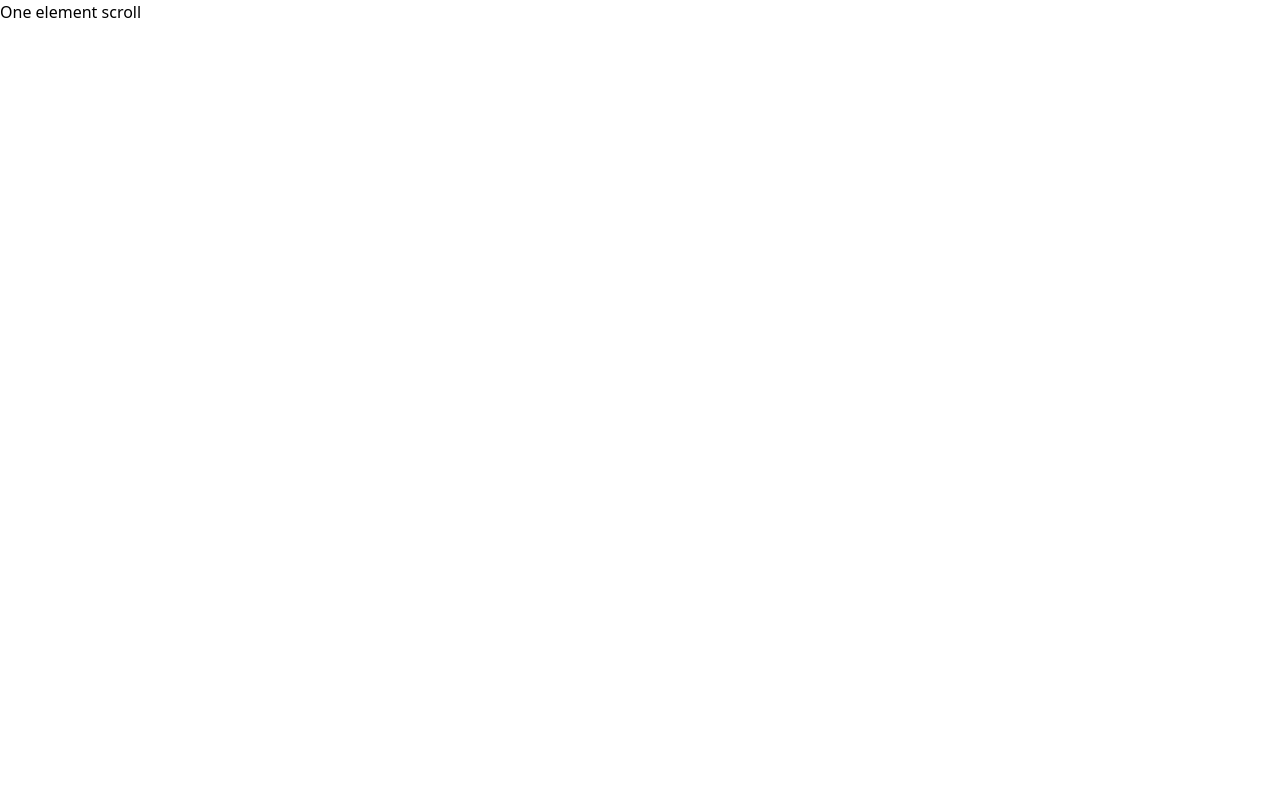
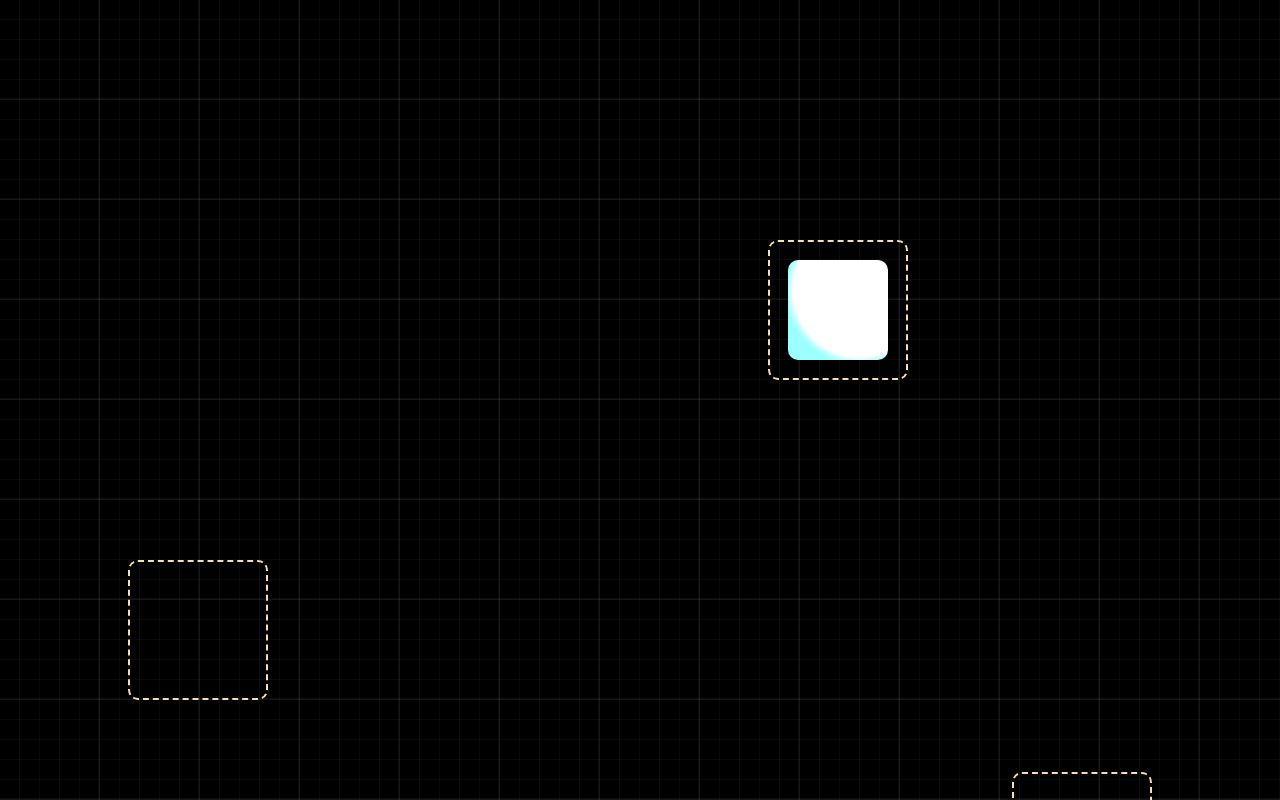
Before and after one commit to epenflow/demo, a Next.js app: page /one-element-scroll in a window 1280 px wide. Shown: the top 800 px of the page. Built offline with nearby package versions, Linux system fonts and the light colour scheme; grey boxes are pictures that could not be loaded.

Commit message:
create demo components

```diff
--- /dev/null
+++ b/src/app/one-element-scroll/_components/demo.css
@@ -0,0 +1,80 @@
+:root {
+	--gradient-texture: url("https://assets.codepen.io/16327/noise-e82662fe.png");
+	--gradient-blue: radial-gradient(
+		78.77% 78.77% at 71.71% 30.77%,
+		#f0fcff 0%,
+		#9bedff 67.21%,
+		#98ecff 76.04%,
+		#5be1ff 84.9%,
+		#00bae2 94.79%
+	);
+	--gradient-background: linear-gradient(
+			rgba(255, 255, 255, 0.05) 2px,
+			transparent 2px
+		),
+		linear-gradient(90deg, rgba(255, 255, 255, 0.05) 2px, transparent 2px),
+		linear-gradient(rgba(255, 255, 255, 0.04) 1px, transparent 1px),
+		linear-gradient(90deg, rgba(255, 255, 255, 0.04) 1px, transparent 1px);
+}
+body {
+	background-image: var(--gradient-background);
+	background-size: 100px 100px, 100px 100px, 20px 20px, 20px 20px;
+	background-position: -2px -2px, -2px -2px, -1px -1px, -1px -1px;
+	background-color: black;
+}
+.spacer {
+	width: 100%;
+	height: 20vh;
+	display: flex;
+	align-items: center;
+	justify-content: center;
+}
+.main {
+	position: relative;
+	height: 100vh;
+	min-height: 800px;
+}
+.content-container {
+	position: absolute;
+	width: 140px;
+	height: 140px;
+	display: flex;
+	align-items: center;
+	justify-content: center;
+	border: 2px dashed wheat;
+	border-radius: 10px;
+}
+.initial {
+	left: 60%;
+	top: 10%;
+}
+.box {
+	width: 100px;
+	height: 100px;
+	position: relative;
+	z-index: 10;
+	border-radius: 10px;
+}
+.gradient-blue {
+	background: var(--gradient-blue), var(--gradient-texture);
+	background-blend-mode: color-dodge;
+}
+.second {
+	left: 10%;
+	top: 50%;
+}
+.marker {
+	border-radius: 10px;
+}
+.second .marker {
+	width: 100px;
+	height: 100px;
+}
+.third {
+	right: 10%;
+	bottom: 3rem;
+}
+.third .marker {
+	width: 100px;
+	height: 100px;
+}
--- /dev/null
+++ b/src/app/one-element-scroll/_components/demo.tsx
@@ -0,0 +1,39 @@
+"use client";
+import dynamic from "next/dynamic";
+import React from "react";
+import "./demo.css";
+interface DemoProps {
+	containerRef: React.RefObject<HTMLElement | null>;
+}
+const Demo: React.NamedExoticComponent<DemoProps> = React.memo<DemoProps>(
+	({ containerRef }) => {
+		return (
+			<section ref={containerRef}>
+				<div className="spacer" />
+				<div className="main">
+					<div className="content-container initial">
+						<div className="box gradient-blue" />
+					</div>
+					<div className="content-container second">
+						<div className="marker" />
+					</div>
+					<div className="content-container third">
+						<div className="marker" />
+					</div>
+				</div>
+				<div className="spacer final" />
+			</section>
+		);
+	}
+);
+function DemoHOC<T extends object>(
+	Component: React.ComponentType<T & DemoProps>
+) {
+	function Base(props: T) {
+		const containerRef = React.useRef<HTMLElement | null>(null);
+
+		return <Component {...{ ...props, containerRef }} />;
+	}
+	return Base;
+}
+export default dynamic(() => Promise.resolve(DemoHOC(Demo)));
--- a/src/app/one-element-scroll/page.tsx
+++ b/src/app/one-element-scroll/page.tsx
@@ -1,7 +1,9 @@
+import Demo from "./_components/demo";
+
 export default function Page() {
 	return (
 		<main>
-			<h1>One element scroll</h1>
+			<Demo />
 		</main>
 	);
 }
```
Also changed, not shown: src/app/one-element-scroll/base.css (added, +8 -0 lines).
